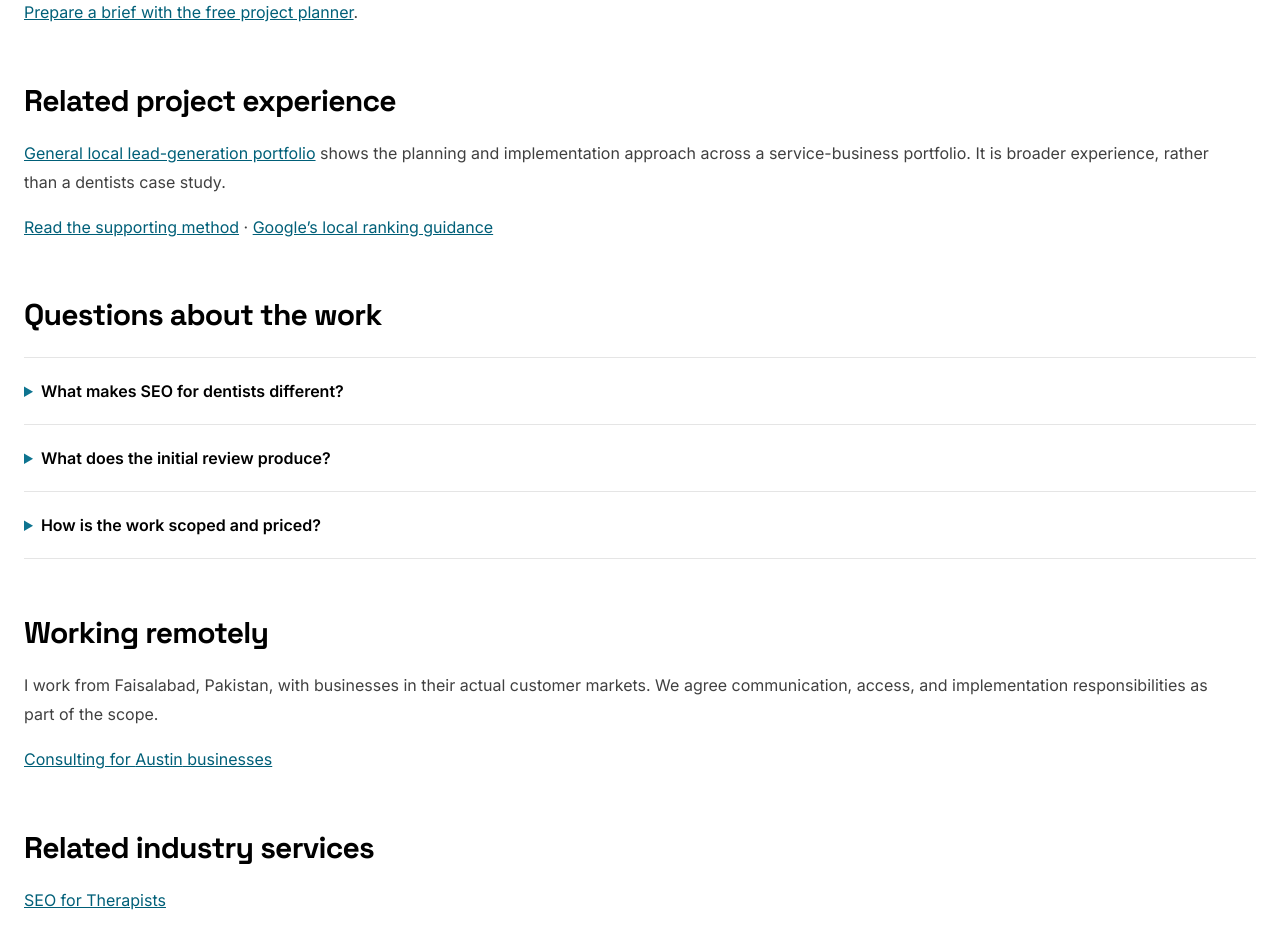
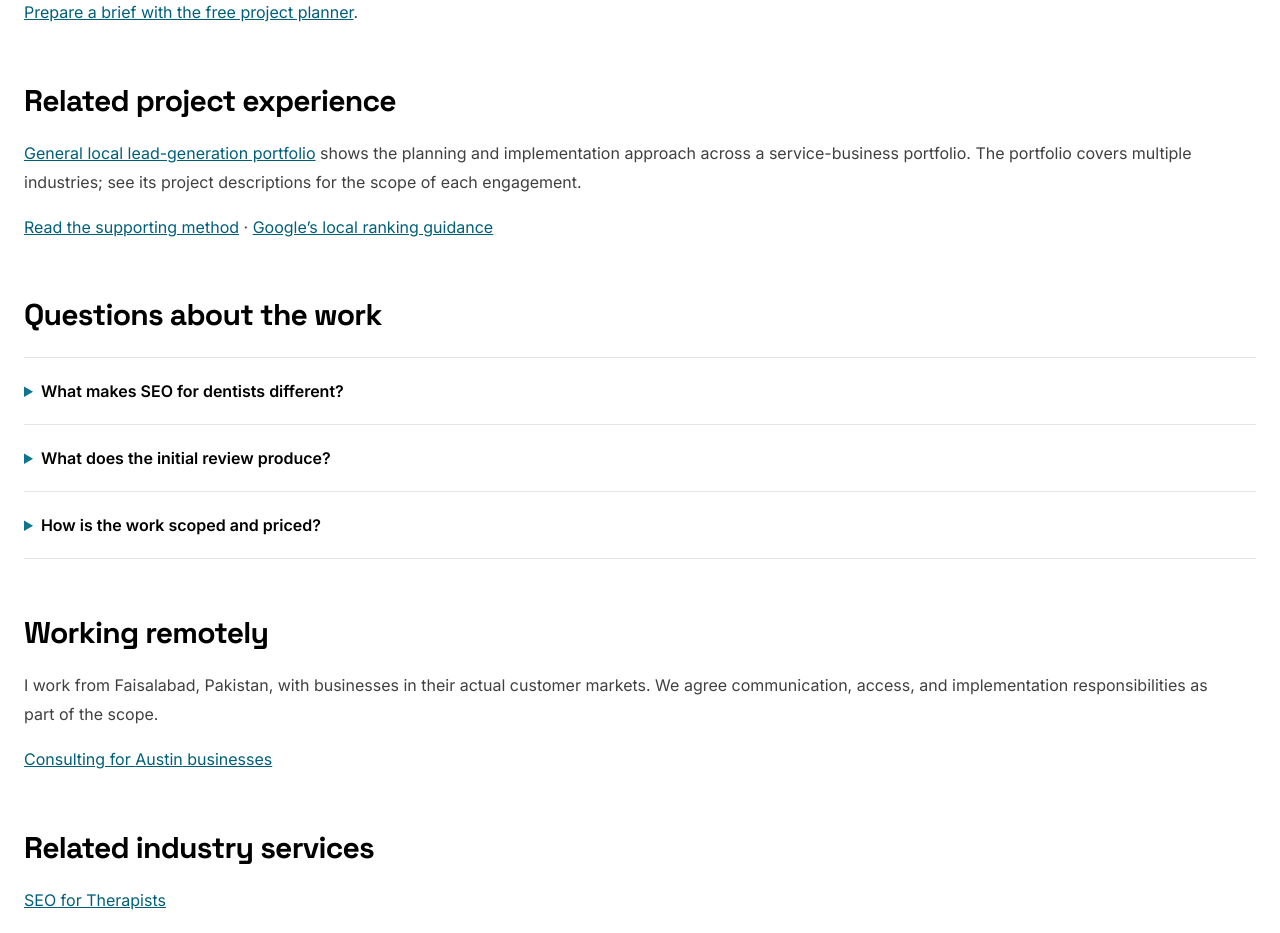
Before and after one commit to yes155/Farrukh-Abdullah-Sementic-SEO-Professional-Profile-Website, a Next.js app: page /services/seo-for-dentists in a window 1280 px wide. Shown: the part 1280-2213 px from the top of the page. Built offline with nearby package versions, Linux system fonts and the light colour scheme.

Commit message:
Polish service-page examples and portfolio wording (#7)

```diff
--- a/scripts/export-content-map.mjs
+++ b/scripts/export-content-map.mjs
@@ -39,7 +39,7 @@ add('/tools/seo-project-planner','Planning tools','Utility','Prepare an SEO proj
 for(const service of CORE_SERVICES)add('/services/'+service.slug,'Core services','Commercial',service.title,['Service fit',...service.deliverables,'Access','Progress','Engagement questions']);
 for(const niche of LOCAL_NICHES){
  const example=getPriorityServiceContent(niche.slug);
- const headings=example?[example.journeyTitle,'What I would deliver for your business','Public-site walkthrough: '+example.publicExample.business,'An example implementation brief','Measure the inquiry journey, not just clicks']:['Customer decision'];
+ const headings=example?[example.journeyTitle,'What I would deliver for your business','Public-site walkthrough: '+example.publicExample.business,'An example implementation brief','Measure inquiries and booking outcomes']:['Customer decision'];
  add('/services/'+niche.slug,'Industry services','Commercial',niche.headline,[...headings,...niche.faqs.map(item=>item.q),...niche.keywords.map(item=>item.question)],'Industry synonyms and narrower wording belong on the existing service page unless they introduce a distinct customer task');
 }
 for(const city of CITIES)add('/locations/'+city.slug,'Service areas','Commercial','Assess remote SEO work for a '+city.name+' business',['Customer area','Planning example','Relevant project','Office and delivery questions'],'Address variants answered by the actual remote-delivery statement; no invented city office');
--- a/src/components/IndustryWorkExample.tsx
+++ b/src/components/IndustryWorkExample.tsx
@@ -4,7 +4,7 @@ import { ContentSection } from './EditorialLayout';
 export default function IndustryWorkExample({ content }: { content: PriorityServiceContent }) {
   return <>
     <ContentSection title={content.journeyTitle}>
-      <p>These are illustrative searches by your customers. They show how I would organize the contractor or practice website; they are not search-volume or ranking claims.</p>
+      <p>These illustrative customer searches show how I would organize your business’s website. Actual query research and service details shape the final plan.</p>
       <div className="overflow-x-auto"><table className="w-full border-collapse text-sm md:text-base"><thead><tr>{['Customer search example', 'Page purpose', 'Useful next step'].map(label => <th scope="col" key={label} className="text-left align-top border border-neutral-300 p-4 bg-neutral-50 font-semibold text-black">{label}</th>)}</tr></thead><tbody>{content.journeys.map(item => <tr key={item.search}><th scope="row" className="text-left align-top border border-neutral-300 p-4 font-medium text-black min-w-44">{item.search}</th><td className="border border-neutral-300 p-4 align-top">{item.destination}</td><td className="border border-neutral-300 p-4 align-top">{item.nextStep}</td></tr>)}</tbody></table></div>
     </ContentSection>
     <ContentSection title="What I would deliver for your business">
@@ -24,7 +24,7 @@ export default function IndustryWorkExample({ content }: { content: PriorityServ
         <section className="border-t border-neutral-300 pt-5"><h4 className="text-base font-semibold text-black mb-4">Acceptance checks before publication</h4><ul className="list-disc pl-5 space-y-2">{content.brief.acceptance.map(item => <li key={item}>{item}</li>)}</ul></section>
       </div>
     </ContentSection>
-    <ContentSection title="Measure the inquiry journey, not just clicks">
+    <ContentSection title="Measure inquiries and booking outcomes">
       <div className="overflow-x-auto"><table className="w-full border-collapse text-sm md:text-base"><thead><tr>{['Stage', 'Record to use', 'What it tells us'].map(label => <th scope="col" key={label} className="text-left align-top border border-neutral-300 p-4 bg-neutral-50 font-semibold text-black">{label}</th>)}</tr></thead><tbody>{content.measurement.map(item => <tr key={item.stage}><th scope="row" className="text-left align-top border border-neutral-300 p-4 font-medium text-black min-w-36">{item.stage}</th><td className="border border-neutral-300 p-4 align-top">{item.record}</td><td className="border border-neutral-300 p-4 align-top">{item.meaning}</td></tr>)}</tbody></table></div>
       <p>{content.measurementNote}</p>
     </ContentSection>
--- a/src/components/LocalNichePageClient.tsx
+++ b/src/components/LocalNichePageClient.tsx
@@ -24,7 +24,7 @@ export default function LocalNichePageClient({ niche }: { niche: Niche }) {
     <div className="grid md:grid-cols-2 gap-10"><ContentSection title="Work we can prioritize"><ul className="list-disc pl-6 space-y-3">{niche.deliverables.map(item => <li key={item}>{item}</li>)}</ul></ContentSection><ContentSection title="What progress means"><p>{niche.measurement}</p><p>{niche.limitations}</p></ContentSection></div>
     </>}
     <ContentSection title="Agree the scope before work begins"><p>I review the website, business profile, service coverage, and contact process. You receive priorities, required access, implementation responsibilities, and a proposed fee. Timing depends on the work and who implements it.</p><p><Link href="/tools/seo-project-planner" className="underline text-cyan-800">Prepare a brief with the free project planner</Link>.</p></ContentSection>
-    <ContentSection title="Related project experience"><p><Link href={niche.relatedCaseStudyPath} className="underline text-cyan-800">{niche.relatedCaseStudyName}</Link> shows the planning and implementation approach across a service-business portfolio. It is broader experience, rather than a {niche.industry.toLowerCase()} case study.</p><p><Link href={`/insights/${niche.relatedInsight}`} className="underline text-cyan-800">Read the supporting method</Link> · <a className="underline text-cyan-800" href="https://support.google.com/business/answer/7091?hl=en">Google’s local ranking guidance</a></p></ContentSection>
+    <ContentSection title="Related project experience"><p><Link href={niche.relatedCaseStudyPath} className="underline text-cyan-800">{niche.relatedCaseStudyName}</Link> shows the planning and implementation approach across a service-business portfolio. The portfolio covers multiple industries; see its project descriptions for the scope of each engagement.</p><p><Link href={`/insights/${niche.relatedInsight}`} className="underline text-cyan-800">Read the supporting method</Link> · <a className="underline text-cyan-800" href="https://support.google.com/business/answer/7091?hl=en">Google’s local ranking guidance</a></p></ContentSection>
     <PageQuestions items={[...niche.faqs, ...niche.keywords.map(item => ({ q: item.question, a: item.answer }))]} />
     <ContentSection title="Working remotely"><p>I work from Faisalabad, Pakistan, with businesses in their actual customer markets. We agree communication, access, and implementation responsibilities as part of the scope.</p><ul className="flex flex-wrap gap-x-6 gap-y-3">{cities.map(city => <li key={city.slug}><Link className="underline text-cyan-800" href={`/locations/${city.slug}`}>Consulting for {city.name} businesses</Link></li>)}</ul></ContentSection>
     {related.length > 0 && <ContentSection title="Related industry services"><ul className="space-y-3">{related.map(item => <li key={item.slug}><Link className="underline text-cyan-800" href={`/services/${item.slug}`}>{item.headline}</Link></li>)}</ul></ContentSection>}
--- a/src/lib/localNiches.ts
+++ b/src/lib/localNiches.ts
@@ -333,7 +333,7 @@ export const LOCAL_NICHES: Niche[] = [
     "schemaType": "Electrician",
     "eyebrow": "Local SEO consulting",
     "headline": "SEO for Electricians",
-    "intro": "I help electrical contractors organize local search around the jobs they want to accept: emergency calls, panel upgrades, EV charger installations, and commercial work. The scope connects accurate service coverage, useful pages, and qualified inquiries—not just traffic.",
+    "intro": "I help electrical contractors organize local search around the jobs they want to accept: emergency calls, panel upgrades, EV charger installations, and commercial work. The scope covers accurate service information, useful pages, and measurement of qualified inquiries.",
     "deliverables": [
       "Electrical-service and coverage review",
       "Distinct briefs for urgent and planned work",
```
Also changed, not shown: 2 other files (tests, documents, lock files or other folders).
